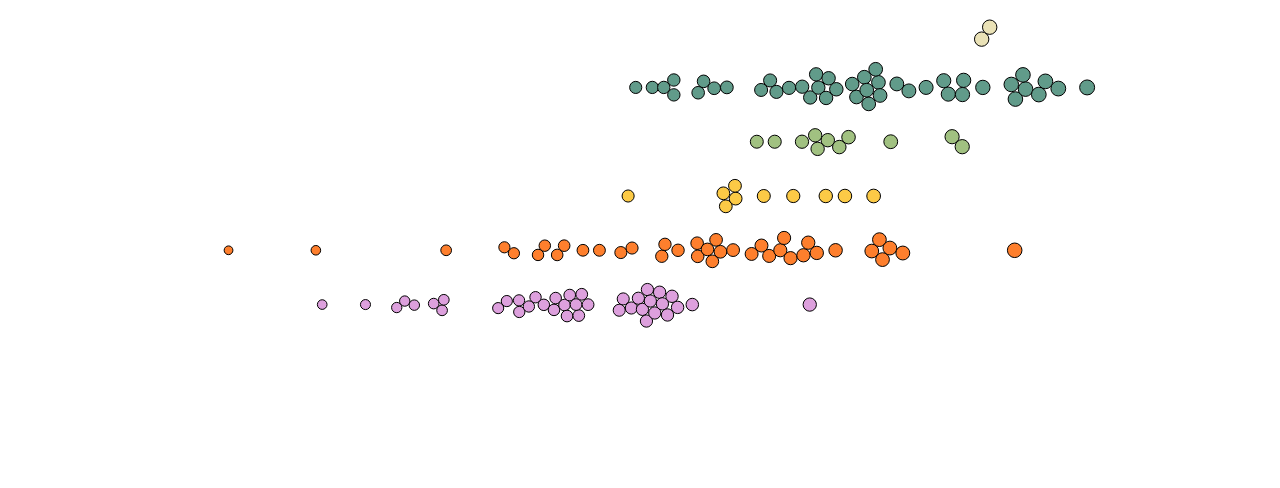
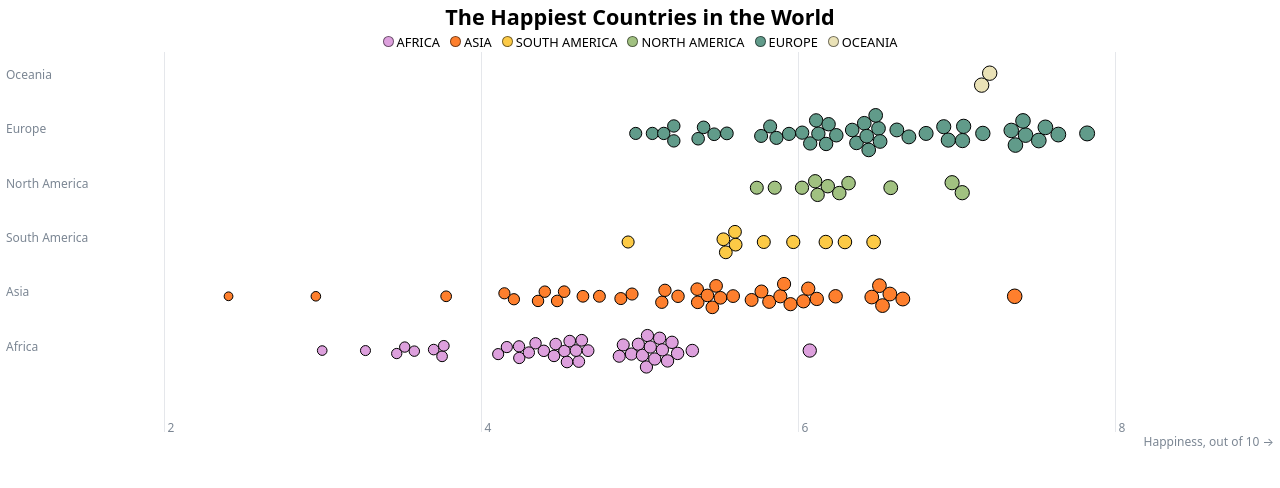
Before and after one commit to TranTrungTinh/invoice-app, a Svelte app in the folder data-visualization/: page / in a window 1280 px wide. Shown: the top 488 px of the page. Built offline with nearby package versions, Linux system fonts and the light colour scheme.

Commit message:
chore: Improve chart layout in data visualization

```diff
--- a/data-visualization/src/App.svelte
+++ b/data-visualization/src/App.svelte
@@ -1,4 +1,8 @@
 <script>
+  import AxisX from "$components/AxisX.svelte";
+  import AxisY from "$components/AxisY.svelte";
+  import Legend from "$components/Legend.svelte";
+
   import data from "$data/data.js";
   import { forceSimulation, forceX, forceY, forceCollide } from "d3-force";
   import { scaleLinear, scaleBand, scaleOrdinal, scaleSqrt } from "d3-scale";
@@ -6,9 +10,10 @@
   let width = 400,
     height = 400;
   const margin = { top: 0, right: 0, left: 0, bottom: 20 };
+  const RADIUS = 5;
 
   $: innerWidth = width - margin.left - margin.right;
-  let innerHeight = height - margin.bottom - margin.top;
+  let innerHeight = height - margin.top - margin.bottom;
 
   import { mean, rollups } from "d3-array";
 
@@ -72,16 +77,40 @@
       .alphaDecay(0.0005) // [0, 1] The rate at which the simulation alpha approaches 0. you should decrease this if your bubbles are not completing their transitions between simulation states.
       .restart();
   }
-
-  $: console.log(simulation);
 </script>
 
-<div class='chart-container' bind:clientWidth={width}>
+<h1>The Happiest Countries in the World</h1>
+<Legend {colorScale} />
+<div class="chart-container" bind:clientWidth={width}>
   <svg {width} {height}>
     <g class="inner-chart" transform="translate({margin.left}, {margin.top})">
+      <AxisX {xScale} height={innerHeight} width={innerWidth} />
+      <AxisY {yScale} />
       {#each nodes as node}
-        <circle cx={node.x} cy={node.y} r={radiusScale(node.happiness)} fill={colorScale(node.continent)} stroke="black" />
+        <circle
+          cx={node.x}
+          cy={node.y}
+          r={radiusScale(node.happiness)}
+          fill={colorScale(node.continent)}
+          stroke="black"
+        />
       {/each}
     </g>
   </svg>
 </div>
+
+<style>
+  :global(.tick text, .axis-title) {
+    font-size: 12px; /* How big our text is */
+    font-weight: 400; /* How bold our text is */
+    fill: hsla(212, 10%, 53%, 1); /* The color of our text */
+    user-select: none; /* Prevents text from being selected */
+  }
+
+  h1 {
+    margin: 0 0 0.5rem 0;
+    font-size: 1.35rem;
+    font-weight: 600;
+    text-align: center;
+  }
+</style>
--- /dev/null
+++ b/data-visualization/src/components/AxisX.svelte
@@ -0,0 +1,19 @@
+<script>
+  export let xScale;
+  export let height;
+  export let width;
+
+  $: ticks = xScale.ticks(4);
+</script>
+
+<g class="axis x">
+  {#each ticks as tick}
+    <g class="tick" transform="translate({xScale(tick)}, 0)">
+      <text x="3" y={height}>{tick}</text>
+      <line x1="0" x2="0" y1="0" y2={height} stroke="hsla(215, 15%, 91%, 1)" />
+    </g>
+  {/each}
+  <text class="axis-title" x={width} y={height} dy="4" dominant-baseline="hanging" text-anchor="end">
+    Happiness, out of 10 &rarr;
+  </text>
+</g>
--- /dev/null
+++ b/data-visualization/src/components/AxisY.svelte
@@ -0,0 +1,12 @@
+<script>
+  export let yScale;
+  $: ticks = yScale.domain();
+</script>
+
+<g class="axis y">
+  {#each ticks as tick, index}
+    <g class="tick">
+      <text y={yScale(tick)}>{tick}</text>
+    </g>
+  {/each}
+</g>
--- /dev/null
+++ b/data-visualization/src/components/Legend.svelte
@@ -0,0 +1,41 @@
+<script>
+  export let colorScale;
+</script>
+
+<div class='legend'>
+  {#each colorScale.domain() as continent}
+      <p>
+          <span style="background-color: {colorScale(continent)}"></span>
+          {continent}
+      </p>
+  {/each}
+</div>
+
+<style>
+  .legend {
+    display: flex;
+    justify-content: center;
+    flex-direction: row;
+    flex-wrap: wrap;
+    column-gap: 10px;
+    row-gap: 5px;
+    margin-bottom: 0.25rem;
+  }
+
+  p {
+    margin: 0;
+    font-size: 0.8rem;
+    text-transform: uppercase;
+    display: flex;
+    align-items: center;
+    column-gap: 3px;
+  }
+
+  span {
+    width: 9px;
+    height: 9px;
+    display: inline-block;
+    border-radius: 50%;
+    border: 1px solid rgba(0, 0, 0, 0.5);
+  }
+</style>
```
Also changed, not shown: data-visualization/package.json (+4 -4 lines).
